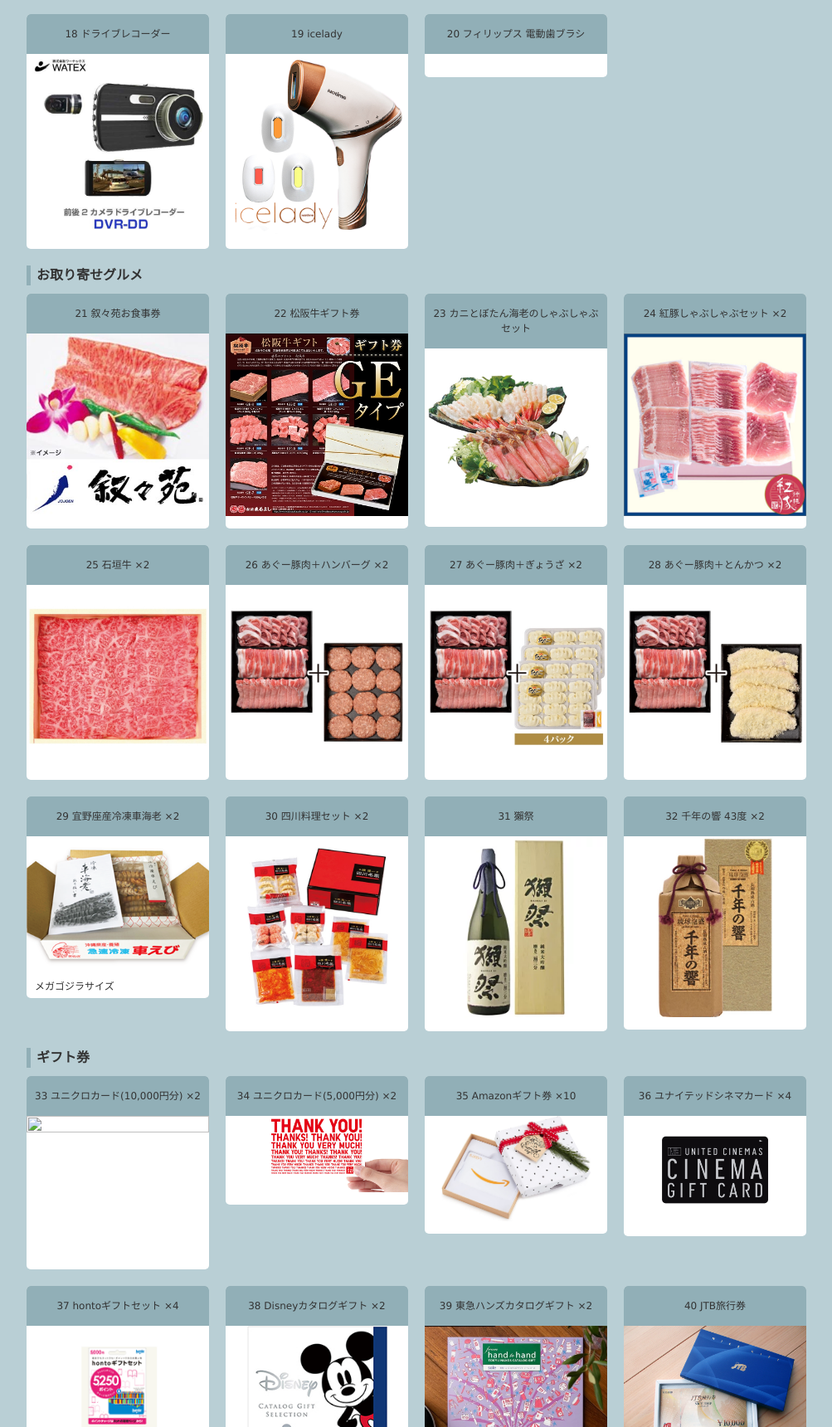
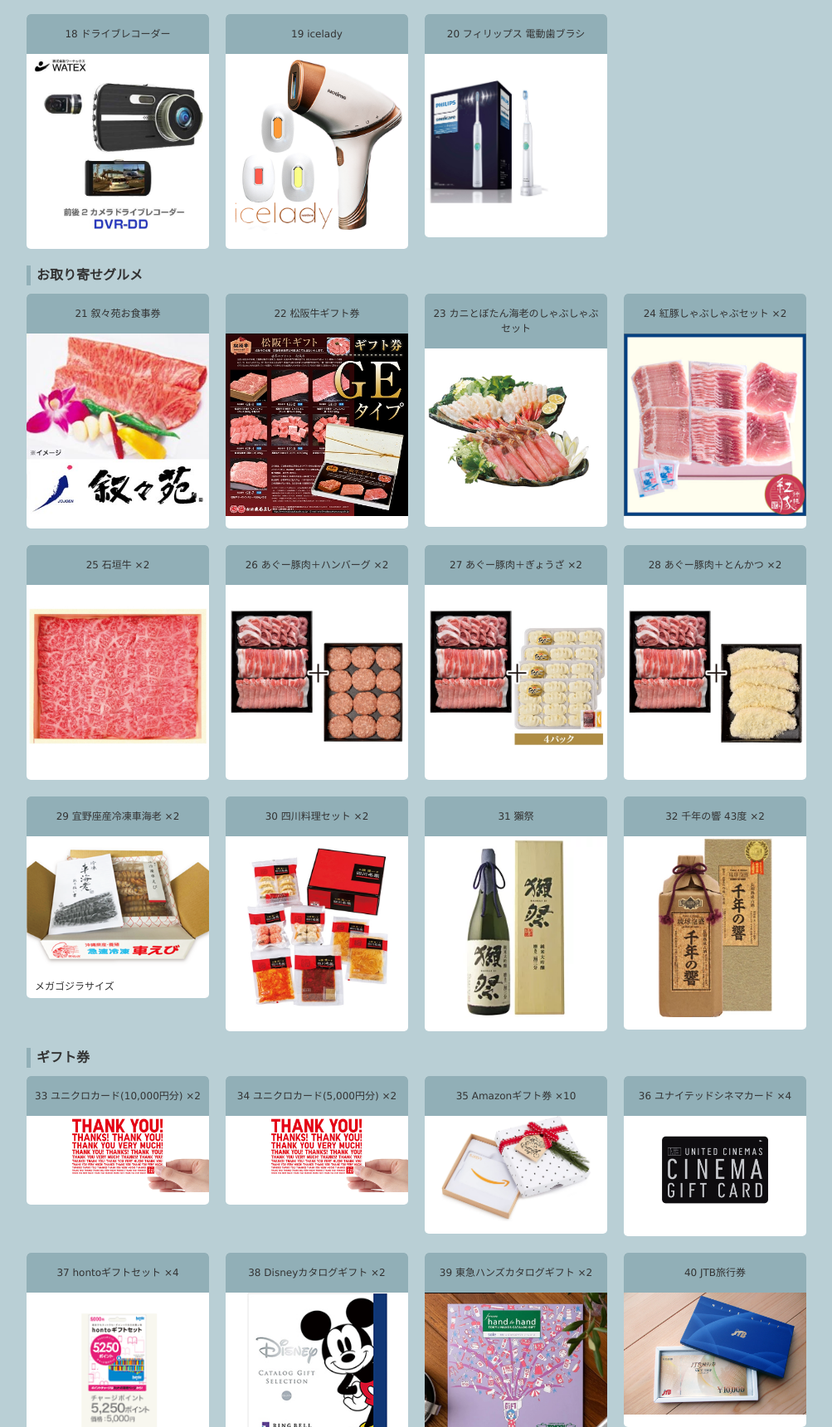
Before and after one commit to seesaa-goya/md_docs, a plain HTML site: page index.html in a window 1280 px wide. Shown: the part 1629-3349 px from the top of the page at 83% size, without its empty margins (138-1141 px from the left). Drawn offline with Linux system fonts and the light colour scheme.

Commit message:
Update index.html

```diff
--- a/index.html
+++ b/index.html
@@ -156,7 +156,7 @@
 		</article>
 		<article class="grid">
 			<h3>20 フィリップス 電動歯ブラシ</h3>
-			<img src="images/40_電動歯ブラシ(フィリップス).JPEG" width="0" height="175" alt="">
+			<img src="images/40_電動歯ブラシ(フィリップス).JPEG" width="150" height="175" alt="">
 			<p></p>
 		</article>
 	</section>
@@ -245,7 +245,7 @@
 	<section class="gridWrapper">
 		<article class="grid">
 			<h3>33 ユニクロカード(10,000円分) ×2</h3>
-			<img src="images/15_28_ユニクロギフトカード.PNG.jpeg" width="220" height="175" alt="">
+			<img src="images/15_28_ユニクロギフトカード.PNG" width="220" height="175" alt="">
 			<p></p>
 		</article>
 		<article class="grid">
```
